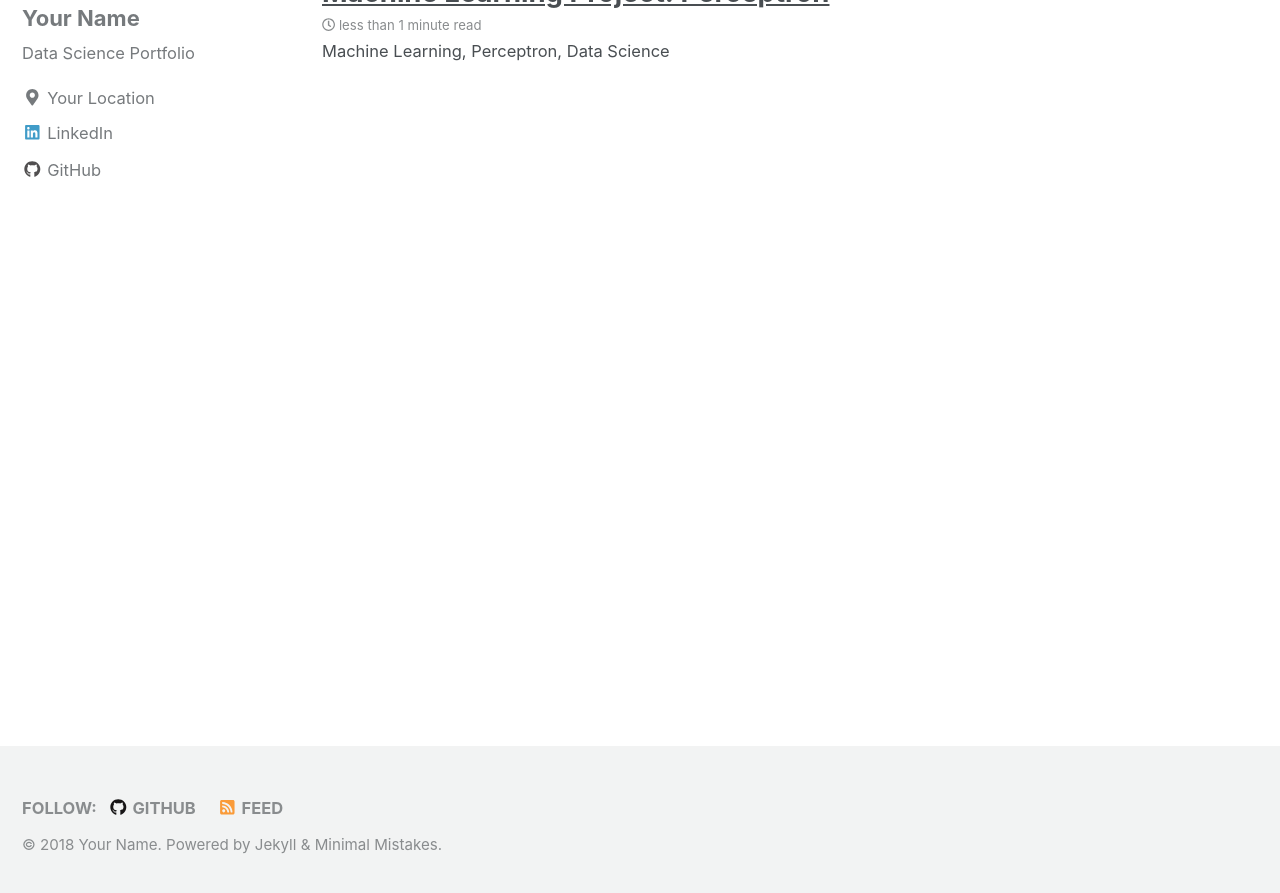
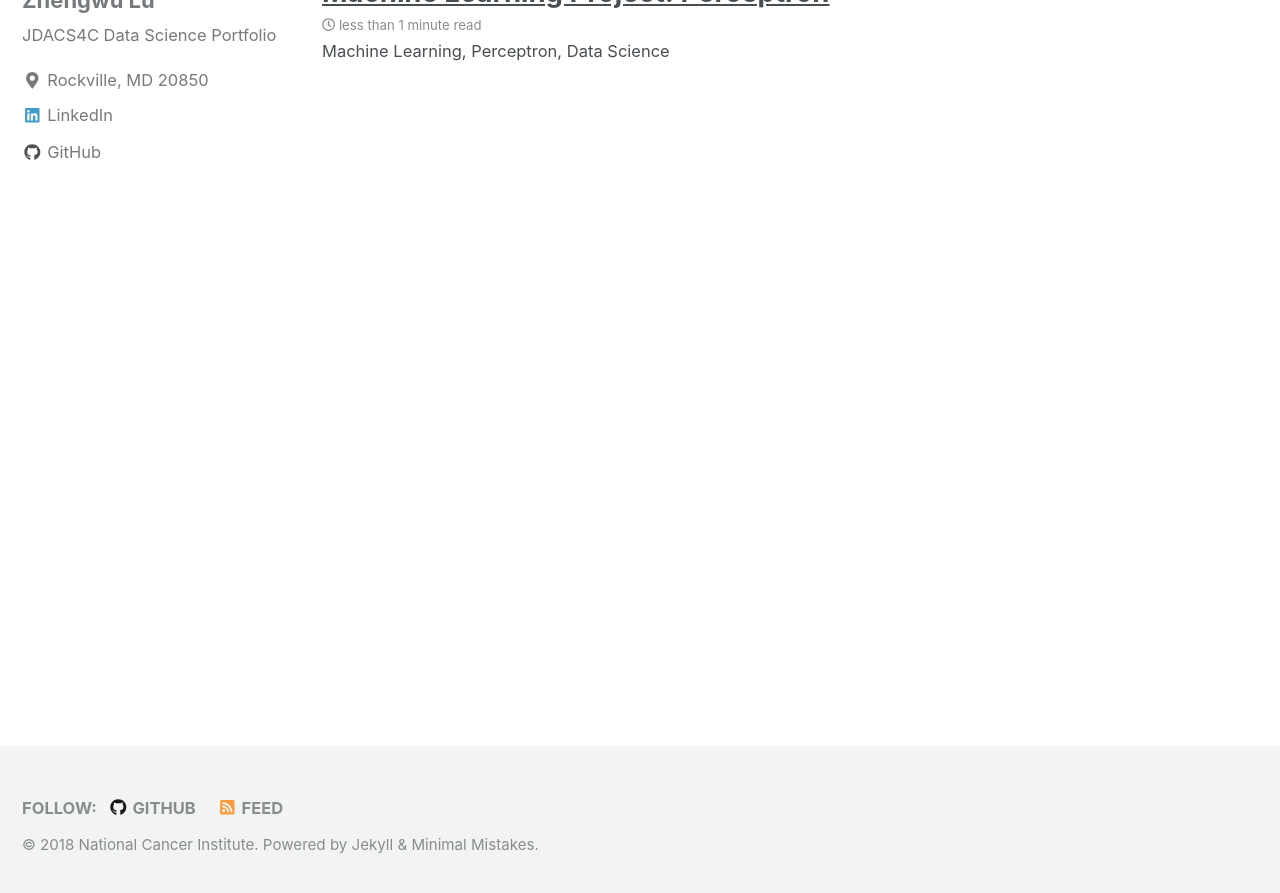
Before and after one commit to luz6/Landing_Page, a Jekyll site: the page built from index.html, in a window 1280 px wide and 900 px high, scrolled down 760 px. Shown: the top 893 px of the window. Built offline with Jekyll 4.4.1, drawn with Linux system fonts in a browser that asks for light colours; nearby versions of some CDN libraries; the list of posts is cut into pages by our own code; some of the changed text lies outside the part shown.

Commit message:
Update _config.yml file

```diff
--- a/_config.yml
+++ b/_config.yml
@@ -9,10 +9,10 @@
 
 # Site Settings
 locale                   : "en-US"
-title                    : "Your Name"
+title                    : "NCI/DOE JDACS4C Repository"
 title_separator          : "-"
-name                     : "Your Name"
-description              : "Data Science Portfolio"
+name                     : "National Cancer Institute"
+description              : "All NCI-DOE jdacs4c shareable code, data/metadata or publications (summary and links) are deposited or referenced here."
 url                      : # the base hostname & protocol for your site e.g. "https://mmistakes.github.io"
 baseurl                  : # the subpath of your site, e.g. "/blog"
 repository               : # GitHub username/repo-name e.g. "mmistakes/minimal-mistakes"
@@ -84,10 +84,10 @@
 
 # Site Author
 author:
-  name             : "Your Name"
-  avatar           : "/images/bio-pic-2.jpg" # path of avatar image, e.g. "/assets/images/bio-photo.jpg"
-  bio              : "Data Science Portfolio"
-  location         : "Your Location"
+  name             : "Zhengwu Lu"
+  avatar           : "/images/bio-pic.jpg" # path of avatar image, e.g. "/assets/images/bio-photo.jpg"
+  bio              : "JDACS4C Data Science Portfolio"
+  location         : "Rockville, MD 20850"
   email            :
   uri              :
   home             : # null (default), "absolute or relative url to link to author home"
@@ -97,13 +97,13 @@
   flickr           :
   facebook         :
   foursquare       :
-  github           : "Your Github"
+  github           : "Landing_Page"
   gitlab           :
   google_plus      :
   keybase          :
   instagram        :
   lastfm           :
-  linkedin         : "dataoptimal" # "john-doe-12345678" (the last part of your profile url, e.g. https://www.linkedin.com/in/john-doe-12345678)
+  linkedin         : "" # "john-doe-12345678" (the last part of your profile url, e.g. https://www.linkedin.com/in/john-doe-12345678)
   pinterest        :
   soundcloud       :
   stackoverflow    : # "123456/username" (the last part of your profile url, e.g. https://stackoverflow.com/users/123456/username)
```
Also changed, not shown: images/bio-pic-2.jpg (deleted).
